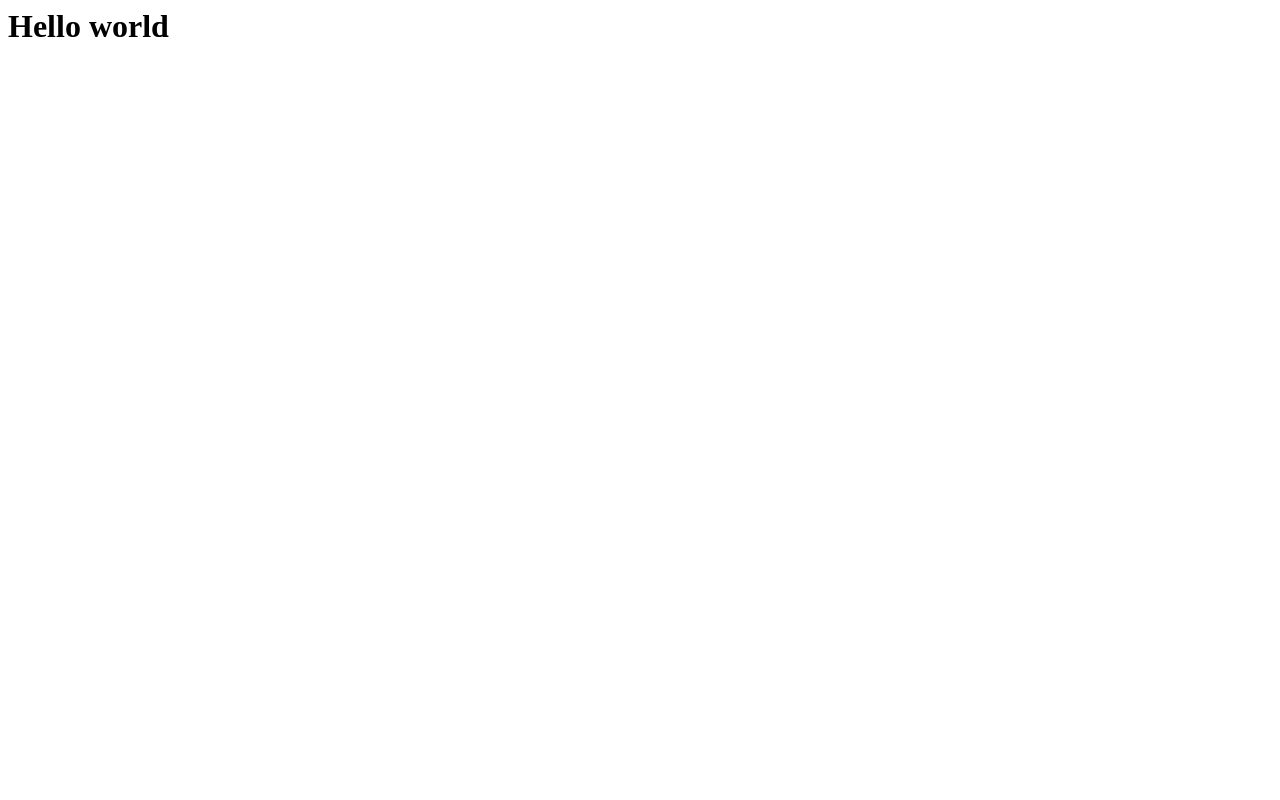
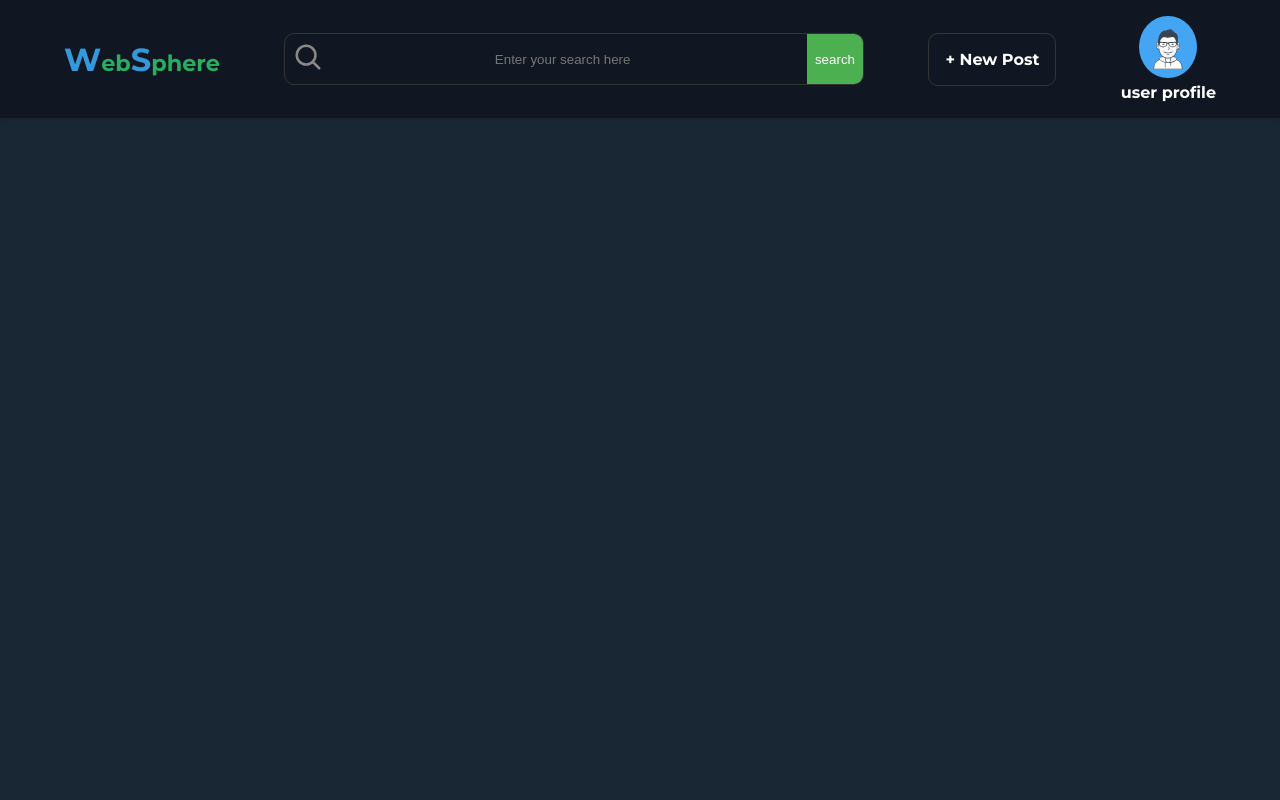
Before and after one commit to Franklyn883/Websphere-blog, a Django app: page / in a window 1280 px wide. Before the commit the page is almost empty. Run offline with Django 4.2, Linux system fonts and the light colour scheme.

Commit message:
Add navigation section

```diff
--- /dev/null
+++ b/main/templates/main/index.html
@@ -0,0 +1,4 @@
+{% extends 'base.html' %} {% load static %}
+{% block content %}
+
+{% endblock content %}
--- a/main/views.py
+++ b/main/views.py
@@ -4,4 +4,4 @@ from django.http import HttpResponse
 # Create your views here.
 
 def home(request):
-    return HttpResponse("<h1>Hello world<h1>")
+    return render(request, 'main/index.html', {})
--- /dev/null
+++ b/static/CSS/main.css
@@ -0,0 +1,128 @@
+
+@import url('https://fonts.googleapis.com/css2?family=Montserrat:wght@700&family=Roboto&display=swap');
+*{
+    margin: 0;
+    padding: 0;
+    box-sizing: border-box;
+}
+
+:root {
+
+    --accent-color: #45A5F5;
+    --accent-color2:#4CAF50;
+    --border-color:#333333;
+    --background-color: #192734;
+    --background-color2:#111722;
+    --link-color:#45A5F5;
+
+    --header-font: 'Montserrat', sans-serif;
+    --font:'Roboto', sans-serif;
+}
+
+body {
+    min-height: 100vh;
+
+    background-color:var(--background-color)   ; /* Dark mode background color */
+    color: #FFFFFF; /* Text color for dark mode */
+font-family: var(--font);
+}
+
+header ul{
+    list-style: none;
+}
+header{
+    background:var(--background-color2);
+    padding:1em 0;
+    box-shadow: 0px 2px 4px rgba(0, 0, 0, 0.1);
+    font-family: var(--header-font);
+
+}
+
+.d-flex--r{
+    display: flex;
+    justify-content: space-between;
+    align-items: center;
+}
+.d-flex--c{
+    display: flex;
+    flex-direction: column;
+    justify-content: space-between;
+    align-items: center;
+    gap: 5px;
+}
+.container {
+    max-width: 1200px;
+    width: 90vw;
+    margin: 0 auto;
+  }
+.search-container{
+    display: inline-flex;
+    flex: 1 1 300px;
+    border-radius: 10px;
+    border: 1px solid var(--border-color);
+    overflow: hidden;
+
+}
+
+.icon{
+    padding:0.5rem
+}
+.search-bar{
+    border: 0;
+    flex: 1;
+    background-color: #111722;
+    color: white;
+    text-align: center;
+
+}
+
+.search-btn{
+    color: white;
+    background-color: var(--accent-color2);
+    border: 0;
+    padding: 0.5rem;
+    border-left: 8px;
+}
+
+.nav-search{
+    display: flex;
+    flex:0.75;
+}
+  /*logo design*/
+.logo-text {
+    font-family: 'Montserrat', sans-serif;
+    font-weight: 700;
+    font-size: 1.4rem;
+    color: #27AE60;
+    text-align: center;
+
+}
+
+.logo-first{
+    color: #3498DB ;
+    font-size: 2rem;
+
+}
+.post{
+    padding: 1em 1em;
+    border: 1px solid var(--border-color);
+    border-radius: 10px;
+}
+
+.post:hover{
+    background-color: rgba(17, 23, 34, 0.74);
+    cursor: pointer;
+}
+.profile-pic{
+    border-radius: 50%;
+    background-color: var(--accent-color);
+    padding: 0.25em;
+
+}
+img{
+    width: 100%;
+}
+a{
+    text-decoration: none;
+    color:inherit
+}
--- a/templates/base.html
+++ b/templates/base.html
@@ -1,12 +1,17 @@
+{% load static %}
 <!DOCTYPE html>
 <html lang="en">
 <head>
 	<meta charset="UTF-8">
 	<meta name="viewport" content="width=device-width, initial-scale=1.0">
 	<meta http-equiv="X-UA-Compatible" content="ie=edge">
-	<title>websphere</title>
+	<title>{% block title %} websphere {% endblock %}</title>
+    <link rel="preload" as="style" href="{% static 'CSS/main.css' %}"
+    onload="this.rel='stylesheet'"/>
 </head>
 <body>
-
+    {% include "partials/_header.html" %}
+	{% block content %}
+    {% endblock content %}
 </body>
 </html>
--- a/templates/partials/_header.html
+++ b/templates/partials/_header.html
@@ -1,7 +1,29 @@
+{% load static %}
+
 <header>
     <nav>
-        <ul class="nav__list">
-            <li class="nav__item"><a class="nav__link"></a></li>
+        <ul class="nav__list container d-flex--r">
+            <li class="nav__item"><a class="nav__link">
+                <div class="logo">
+                    <span class="logo-text"><span class="logo-first">W</span>eb<span class="logo-first">S</span>phere</span>
+                </div>
+            </a></li>
+            <li class="nav__item nav-search ">
+                <div class="search-container">
+                <div class="icon">
+                    <svg width="30px" height="30px" viewBox="0 0 24 24" fill="none" xmlns="http://www.w3.org/2000/svg" stroke="#8c8787"><g id="SVGRepo_bgCarrier" stroke-width="0"></g><g id="SVGRepo_tracerCarrier" stroke-linecap="round" stroke-linejoin="round"></g><g id="SVGRepo_iconCarrier"> <path d="M15.7955 15.8111L21 21M18 10.5C18 14.6421 14.6421 18 10.5 18C6.35786 18 3 14.6421 3 10.5C3 6.35786 6.35786 3 10.5 3C14.6421 3 18 6.35786 18 10.5Z" stroke="#33333" stroke-width="2" stroke-linecap="round" stroke-linejoin="round"></path> </g></svg>
+                </div>
+                    <input type="search" class="search-bar" placeholder="Enter your search here" name="search">
+                <input type="submit" value="search" class="search-btn">
+            </div>
+            </li>
+            <li><a class="post" href="#"> + New Post</a></li>
+            <li class="d-flex--c">
+                <div class="profile-pic">
+                    <img src="{% static 'assets/images/profile-pic.svg' %}" width="50px" height="50px">
+                </div>
+                <a>user profile</a>
+            </li>
         </ul>
     </nav>
 
```
Also changed, not shown: static/assets/images/profile-pic.svg (added), static/assets/images/search.png (added).
